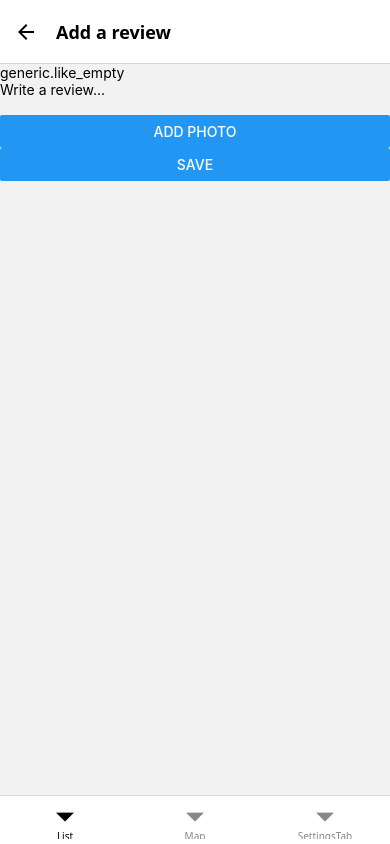
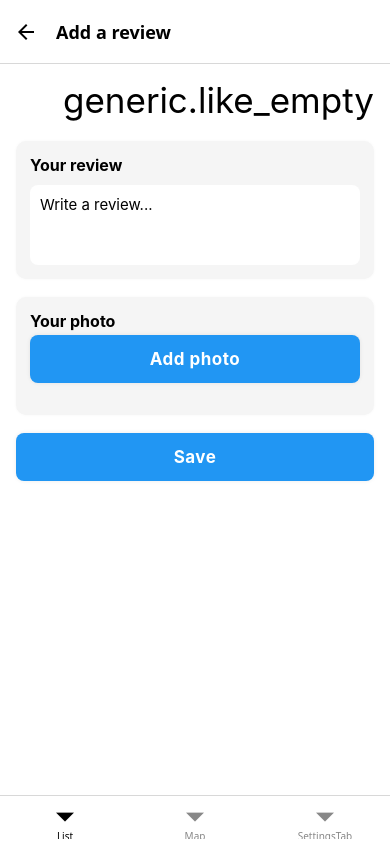
Before and after one commit to AIDDEI/prog7, a React Native app: screen /ReviewScreen in a window 390 px wide. Built offline with nearby package versions, Linux system fonts and the light colour scheme; no server answers; what expo-localization would draw is missing.

Commit message:
Add styling to review screen and add dimension to pictures

```diff
--- a/src/components/UploadedImageDisplay.jsx
+++ b/src/components/UploadedImageDisplay.jsx
@@ -1,9 +1,16 @@
+import { useContext } from "react";
 import { Image } from "react-native";
 
-const UploadedImageDisplay = ({ uri, style }) => (
-    uri ? (
-        <Image source={{ uri }} style={style} />
+import { ThemeContext } from '../css/ThemeContext';
+import { createStyles } from '../css/styles';
+
+const UploadedImageDisplay = ({ uri, width, height }) => {
+    const { theme } = useContext(ThemeContext);
+    const styles = createStyles(theme);
+
+    return uri ? (
+        <Image source={{ uri }} style={[styles.image, { width: width, height: height }]} />
     ) : null
-);
+};
 
 export default UploadedImageDisplay;
--- a/src/css/styles.js
+++ b/src/css/styles.js
@@ -154,4 +154,9 @@ export const createStyles = (theme) => StyleSheet.create({
         fontWeight: 'bold',
         letterSpacing: 0.5,
     },
+    image: {
+        marginBottom: 18,
+        alignSelf: 'center',
+        borderRadius: 10,
+    },
 });
--- a/src/screens/LocationScreen.jsx
+++ b/src/screens/LocationScreen.jsx
@@ -1,5 +1,5 @@
 import { useState, useEffect, useContext } from 'react';
-import { Alert, Share, ScrollView, Text, Linking, View } from 'react-native';
+import { Alert, Share, ScrollView, Text, Linking, View, Dimensions } from 'react-native';
 import { useNavigation, useRoute } from '@react-navigation/native';
 import AsyncStorage from '@react-native-async-storage/async-storage';
 
@@ -22,6 +22,9 @@ const LocationScreen = () => {
     const styles = createStyles(theme);
 
     const { t } = useTranslation();
+
+    const sectionWidth = Dimensions.get('window').width - 32;
+    const sectionHeight = sectionWidth * 2 / 3;
 
     const [review, setReview] = useState('');
     const [like, setLike] = useState(false);
@@ -122,14 +125,11 @@ const LocationScreen = () => {
             </View>
 
             {photoUri && (
-                <View style={[styles.section, { alignItems: 'center' }]}>
-
-                    <UploadedImageDisplay
-                        uri={photoUri}
-                        style={{ width: 200, height: 200, marginVertical: 10 }}
-                    />
-
-                </View>
+                <UploadedImageDisplay
+                    uri={photoUri}
+                    width={sectionWidth}
+                    height={sectionHeight}
+                />
             )}
 
             {error && (
--- a/src/screens/ReviewScreen.jsx
+++ b/src/screens/ReviewScreen.jsx
@@ -1,12 +1,15 @@
-import { useEffect } from 'react';
-import { View, Text, TextInput, Button, TouchableOpacity, Alert } from "react-native";
+import { useEffect, useContext } from 'react';
+import { View, Text, TextInput, Alert, ScrollView, TouchableOpacity, Dimensions } from "react-native";
 import { useRoute, useNavigation } from "@react-navigation/native";
 import * as ImagePicker from "expo-image-picker";
 
 import useLocationData from "../functions/useLocationData";
 
 import UploadedImageDisplay from "../components/UploadedImageDisplay";
+import AppButton from '../components/AppButton';
 
+import { ThemeContext } from '../css/ThemeContext';
+import { createStyles } from '../css/styles';
 import { useTranslation } from 'react-i18next';
 
 const ReviewScreen = () => {
@@ -14,7 +17,13 @@ const ReviewScreen = () => {
     const route = useRoute();
     const { location } = route.params || {};
 
+    const { theme } = useContext(ThemeContext);
+    const styles = createStyles(theme);
+
     const { t } = useTranslation();
+
+    const sectionWidth = Dimensions.get('window').width - 32;
+    const sectionHeight = sectionWidth * 2 / 3;
 
     const { review, setReview, like, setLike, photoUri, setPhotoUri, saveFeedback } = useLocationData(location?.id);
 
@@ -30,6 +39,7 @@ const ReviewScreen = () => {
         let result = await ImagePicker.launchImageLibraryAsync({
             mediaTypes: ['images'],
             allowsEditing: true,
+            aspect: [3, 2],
             quality: 0.5,
         });
         if (!result.canceled && result.assets && result.assets.length > 0) {
@@ -50,33 +60,45 @@ const ReviewScreen = () => {
         }, [navigation, location?.name]);
 
     return (
-        <View>
+        <ScrollView style={styles.container}>
 
-            <Text>{location?.name}</Text>
+            <View style={styles.titleRow}>
+                <View style={{ flex: 1 }}>
+                    <Text style={styles.title}>{location?.name}</Text>
+                    {location?.type && (
+                        <Text style={styles.subtitle}>{location.type}</Text>
+                    )}
+                </View>
+                <TouchableOpacity onPress={handleLike}>
+                    <Text style={styles.likeIcon}>{like ? t('generic.like') : t('generic.like_empty')}</Text>
+                </TouchableOpacity>
+            </View>
 
-            <TouchableOpacity onPress={handleLike}>
-
-                <Text>{like ? t('generic.like') : t('generic.like_empty')}</Text>
-
-            </TouchableOpacity>
-
+            <View style={styles.section}>
+                <Text style={styles.sectionTitle}>{t('review.your_review')}</Text>
                 <TextInput
+                    style={[styles.sectionContent, { minHeight: 80, backgroundColor: '#fff', borderRadius: 8, padding: 10, marginTop: 6 }]}
                     placeholder={t('review.placeholder')}
                     value={review}
                     onChangeText={handleReviewChange}
                     multiline
                 />
+            </View>
 
-            <Button title={t('review.photo')} onPress={pickImage}/>
+            <View style={styles.section}>
+                <Text style={styles.sectionTitle}>{t('review.photo')}</Text>
+                <AppButton title={t('review.addPhoto')} onPress={pickImage}/>
+            </View>
 
             <UploadedImageDisplay
                 uri={photoUri}
-                style={{ width: 200, height: 200, marginVertical: 10 }}
+                width={sectionWidth}
+                height={sectionHeight}
             />
 
-            <Button title={t('button.save')} onPress={handleSave}/>
+            <AppButton title={t('button.save')} onPress={handleSave}/>
 
-        </View>
+        </ScrollView>
     );
 };
 
--- a/src/translations/i18n.js
+++ b/src/translations/i18n.js
@@ -67,7 +67,9 @@ i18next
                     review: {
                         saved: "The review has been saved successfully!",
                         placeholder: "Write a review...",
-                        photo: "Add photo",
+                        addPhoto: "Add photo",
+                        photo: "Your photo",
+                        your_review: "Your review",
                     },
                     settings: {
                         language: "Language",
```
Lines whose indentation alone changed are shown as unchanged.
